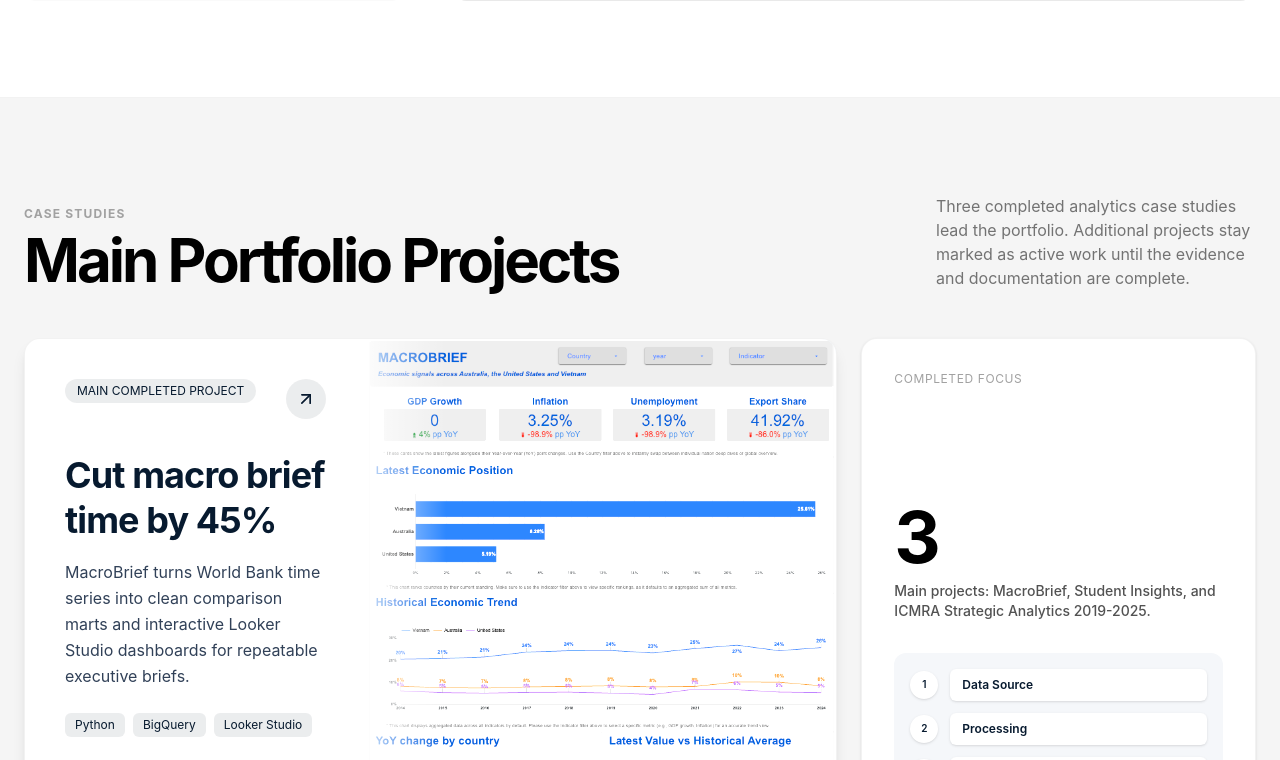
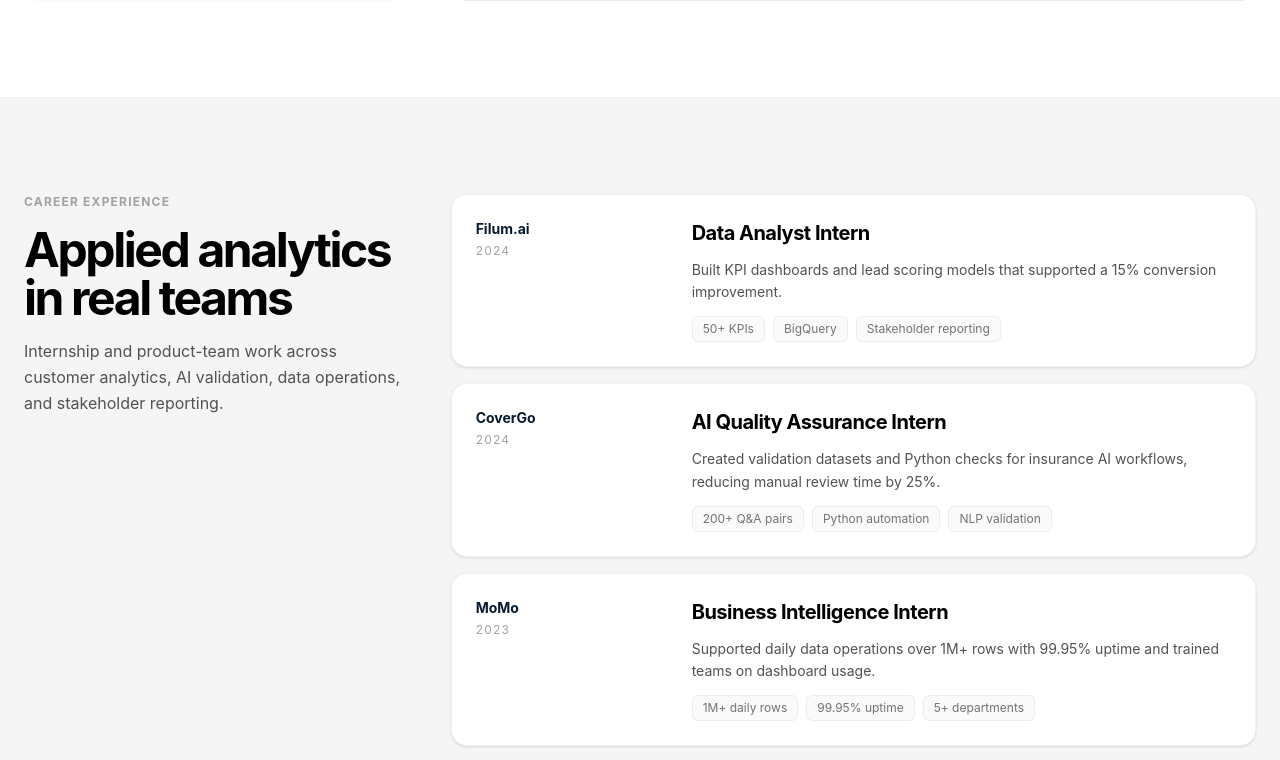
Before and after one commit to Finn043/tin-luong-portfolio, a React (Vite) app: page / in a window 1280 px wide. Shown: the part 1340-2100 px from the top of the page. Built offline with nearby package versions, Linux system fonts and the light colour scheme.

Commit message:
Add career experience section

```diff
--- a/src/App.tsx
+++ b/src/App.tsx
@@ -50,6 +50,7 @@
           <div className="hidden md:flex items-center gap-8 text-sm font-medium text-neutral-600">
             <a href="#about" className="hover:text-black transition-colors">About</a>
             <a href="#expertise" className="hover:text-black transition-colors">Expertise</a>
+            <a href="#experience" className="hover:text-black transition-colors">Experience</a>
             <a href="#projects" className="hover:text-black transition-colors">Selected Work</a>
             <a href="#contact" className="hover:text-black transition-colors">Contact</a>
           </div>
@@ -232,6 +233,61 @@
             </div>
           </div>
 
+        </div>
+      </section>
+
+      {/* ================= EXPERIENCE AREA ================= */}
+      <section id="experience" className="bg-[#F5F5F5] py-24 px-6 w-full">
+        <div className="max-w-[88rem] mx-auto grid grid-cols-1 lg:grid-cols-12 gap-12">
+          <div className="lg:col-span-4 space-y-4">
+            <span className="text-neutral-400 text-xs font-bold uppercase tracking-widest block">Career Experience</span>
+            <h2 className="text-4xl md:text-5xl font-bold tracking-tighter">Applied analytics in real teams</h2>
+            <p className="text-neutral-600 text-base leading-relaxed">
+              Internship and product-team work across customer analytics, AI validation, data operations, and stakeholder reporting.
+            </p>
+          </div>
+
+          <div className="lg:col-span-8 space-y-4">
+            {[
+              {
+                company: 'Filum.ai',
+                role: 'Data Analyst Intern',
+                period: '2024',
+                result: 'Built KPI dashboards and lead scoring models that supported a 15% conversion improvement.',
+                details: ['50+ KPIs', 'BigQuery', 'Stakeholder reporting']
+              },
+              {
+                company: 'CoverGo',
+                role: 'AI Quality Assurance Intern',
+                period: '2024',
+                result: 'Created validation datasets and Python checks for insurance AI workflows, reducing manual review time by 25%.',
+                details: ['200+ Q&A pairs', 'Python automation', 'NLP validation']
+              },
+              {
+                company: 'MoMo',
+                role: 'Business Intelligence Intern',
+                period: '2023',
+                result: 'Supported daily data operations over 1M+ rows with 99.95% uptime and trained teams on dashboard usage.',
+                details: ['1M+ daily rows', '99.95% uptime', '5+ departments']
+              }
+            ].map((item) => (
+              <article key={item.company} className="grid gap-6 rounded-2xl border border-black/5 bg-white p-6 shadow-sm md:grid-cols-[12rem_1fr]">
+                <div>
+                  <div className="text-sm font-bold text-[#071A2F]">{item.company}</div>
+                  <div className="mt-1 text-xs font-mono uppercase tracking-widest text-neutral-400">{item.period}</div>
+                </div>
+                <div className="space-y-3">
+                  <h3 className="text-xl font-bold tracking-tight">{item.role}</h3>
+                  <p className="text-sm leading-relaxed text-neutral-600">{item.result}</p>
+                  <div className="flex flex-wrap gap-2">
+                    {item.details.map((detail) => (
+                      <span key={detail} className="rounded-md border border-black/5 bg-neutral-50 px-2.5 py-1 text-xs font-mono text-neutral-500">{detail}</span>
+                    ))}
+                  </div>
+                </div>
+              </article>
+            ))}
+          </div>
         </div>
       </section>
 
```
